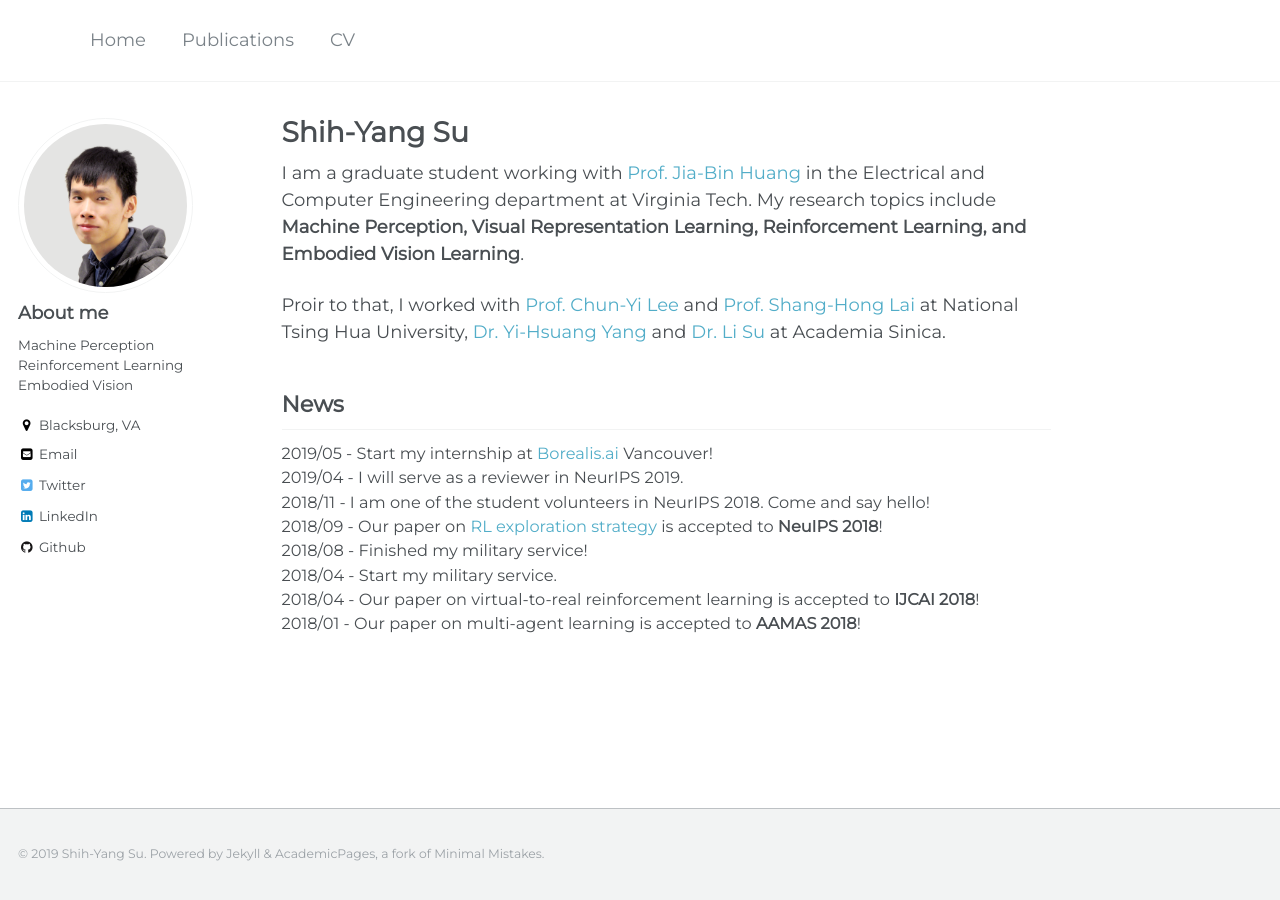
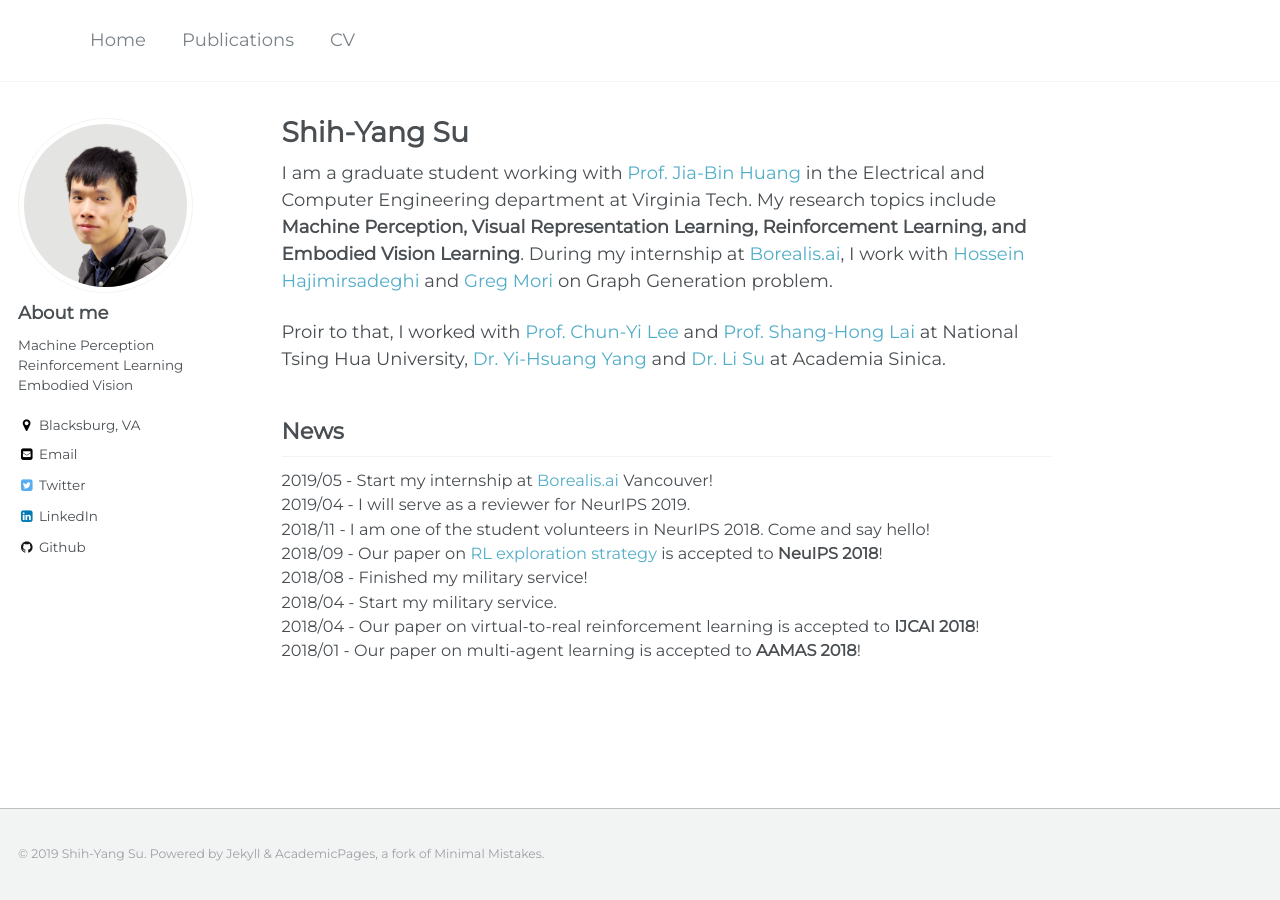
Before and after one commit to LemonATsu/LemonATsu.github.io, a Jekyll site: the page built from _pages/about.md, in a window 1280 px wide. Built offline with Jekyll 4.4.1, drawn with Linux system fonts in a browser that asks for light colours.

Commit message:
update desription

```diff
--- a/_pages/about.md
+++ b/_pages/about.md
@@ -10,7 +10,8 @@ redirect_from:
   - /home.html
 ---
 
-I am a graduate student working with [Prof. Jia-Bin Huang](https://filebox.ece.vt.edu/~jbhuang/) in the Electrical and Computer Engineering department at Virginia Tech. My research topics include **Machine Perception, Visual Representation Learning, Reinforcement Learning, and Embodied Vision Learning**.
+I am a graduate student working with [Prof. Jia-Bin Huang](https://filebox.ece.vt.edu/~jbhuang/) in the Electrical and Computer Engineering department at Virginia Tech. My research topics include **Machine Perception, Visual Representation Learning, Reinforcement Learning, and Embodied Vision Learning**. During my internship at [Borealis.ai](https://www.borealisai.com), I work with [Hossein Hajimirsadeghi](https://scholar.google.com/citations?user=hNNBdHcAAAAJ&hl=en) and
+[Greg Mori](https://www.cs.sfu.ca/~mori/) on Graph Generation problem.
 
 Proir to that, I worked with [Prof. Chun-Yi Lee](http://cymaxwelllee.wixsite.com/elsa) and [Prof. Shang-Hong Lai](http://www.cs.nthu.edu.tw/~lai/) at National Tsing Hua University, [Dr. Yi-Hsuang Yang](http://mac.citi.sinica.edu.tw/~yang/) and [Dr. Li Su](https://sites.google.com/site/lisupage/) at Academia Sinica.
 
@@ -18,7 +19,7 @@ Proir to that, I worked with [Prof. Chun-Yi Lee](http://cymaxwelllee.wixsite.com
 ## News
 <div class="news" style="font-size:0.9em">
 2019/05 - Start my internship at <a href="https://www.borealisai.com">Borealis.ai</a> Vancouver! <br>
-2019/04 - I will serve as a reviewer in NeurIPS 2019. <br>
+2019/04 - I will serve as a reviewer for NeurIPS 2019. <br>
 2018/11 - I am one of the student volunteers in NeurIPS 2018. Come and say hello! <br>
 2018/09 - Our paper on <a href="https://arxiv.org/abs/1802.04564.pdf">RL exploration strategy</a> is accepted to <b>NeuIPS 2018</b>! <br>
 2018/08 - Finished my military service! <br>
```
